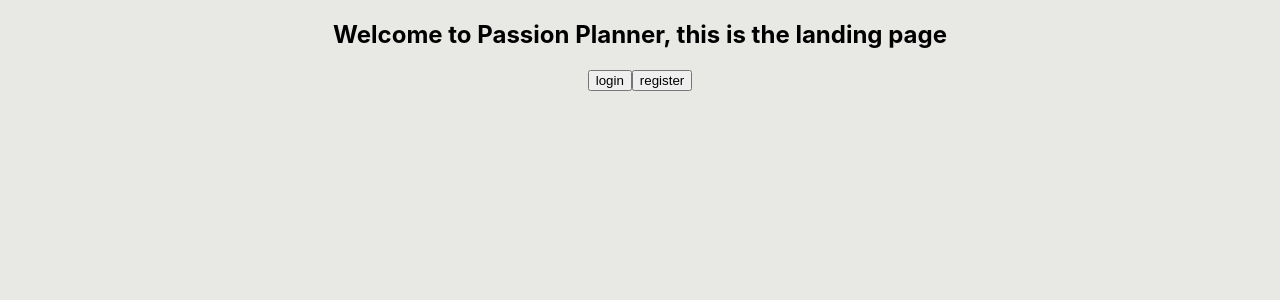
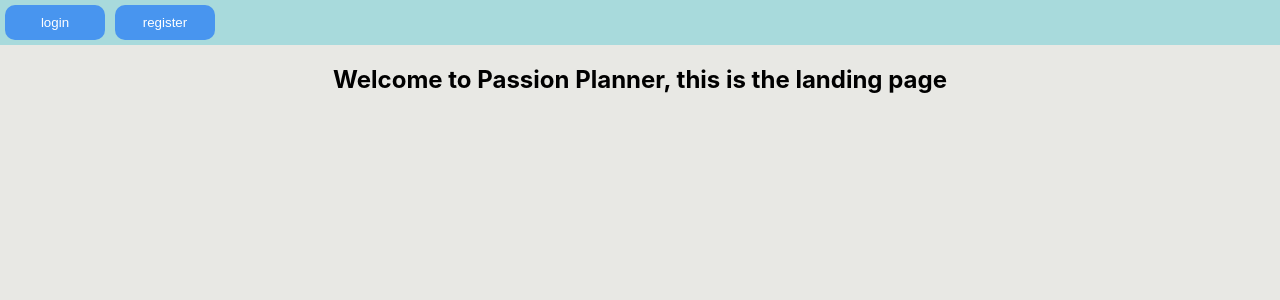
Before and after one commit to Team-GA/goal-planner, a React (Create React App) app in the folder client/: page / in a window 1280 px wide. Shown: the top 300 px of the page. Built offline with nearby package versions, Linux system fonts and the light colour scheme.

Commit message:
added css to buttons and logout functionality

```diff
--- a/client/src/App.css
+++ b/client/src/App.css
@@ -53,3 +53,46 @@ nav {
   justify-content: space-between;
   text-decoration: none;
 }
+
+.landing-header{
+  background: #a8dadc;
+  display: flex;
+  justify-content: space-between;
+}
+
+#landing-btn {
+  background-color: #4895ef;
+  color: #ffffff;
+  border: none;
+  padding: 8px;
+  margin: 5px;
+  border-radius: 10px;
+  width: 100px;
+  height: 35px;
+}
+
+#landing-btn:hover {
+  background-color: #fb8500;
+  color: #000000;
+  border: none;
+  padding: 8px;
+  margin: 5px;
+  border-radius: 10px;
+  width: 110px;
+  height: 39px;
+}
+
+.home-header {
+
+}
+
+#logout-btn {
+    background-color: #e63946;
+    color: #ffffff;
+    border: none;
+    padding: 8px;
+    margin: 5px;
+    border-radius: 10px;
+    width: 100px;
+    height: 35px;
+}
--- a/client/src/screens/Home.jsx
+++ b/client/src/screens/Home.jsx
@@ -1,9 +1,11 @@
 import { useEffect, useState } from "react";
 import PlannerEntry from "../components/PlannerEntry";
 import { getAllPlannerEntries } from "../services/index";
+import { useHistory } from 'react-router';
 
 const Home = () => {
     const [allPlannerEntries, setPlannerEntries] = useState([]);
+    const history = useHistory();
 
     useEffect(() => {
         // console.log(allPlannerEntries)
@@ -11,8 +13,21 @@ const Home = () => {
 
     }, []);
 
+    const logout = async (userInfo) => {
+        try {
+            localStorage.removeItem("token", userInfo)
+            history.push("/")
+
+        } catch (error) {
+            console.error(error.message);
+        }
+     }
+
     return (
         <section>
+            <header className="home-header">
+                <button id="logout-btn" onClick={logout}>logout</button>
+            </header>
             <h3>Planner Entries</h3>
             <div>
                 {allPlannerEntries.map((plannerEntry) => (
--- a/client/src/screens/Landing.jsx
+++ b/client/src/screens/Landing.jsx
@@ -1,14 +1,26 @@
-import React from 'react'
-import { Link } from 'react-router-dom'
+import React from "react";
+import { Link } from "react-router-dom";
 
 function Landing() {
   return (
     <div>
+      <header className="landing-header">
+        <div className="button">
+          <Link to="/login">
+            <button id="landing-btn">login</button>
+          </Link>
+          <Link to="/register">
+            <button id="landing-btn">register</button>
+          </Link>
+        </div>
+        {/* <h2>Passion Planner!</h2>
+        <div>
+          <h3>avatar</h3>
+        </div> */}
+      </header>
       <h2>Welcome to Passion Planner, this is the landing page</h2>
-      <Link to="/login"><button>login</button></Link>
-      <Link to="/register"><button>register</button></Link>
     </div>
-  )
+  );
 }
 
-export default Landing
+export default Landing;
```
Also changed, not shown: client/src/services/index.js (+13 -0 lines).
